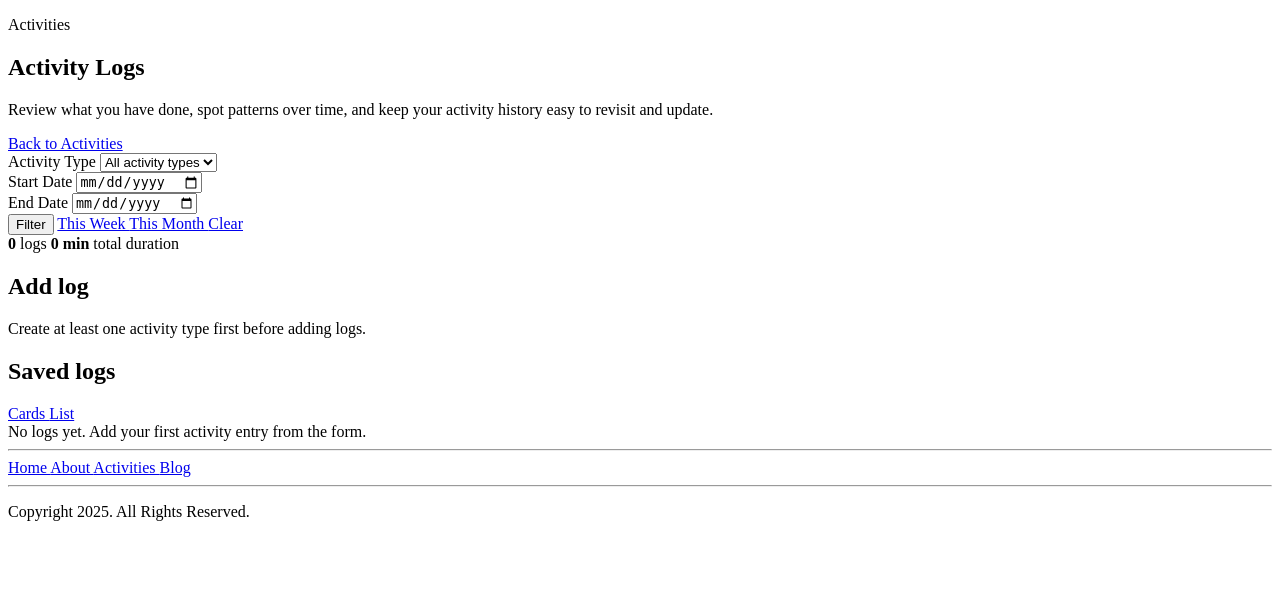
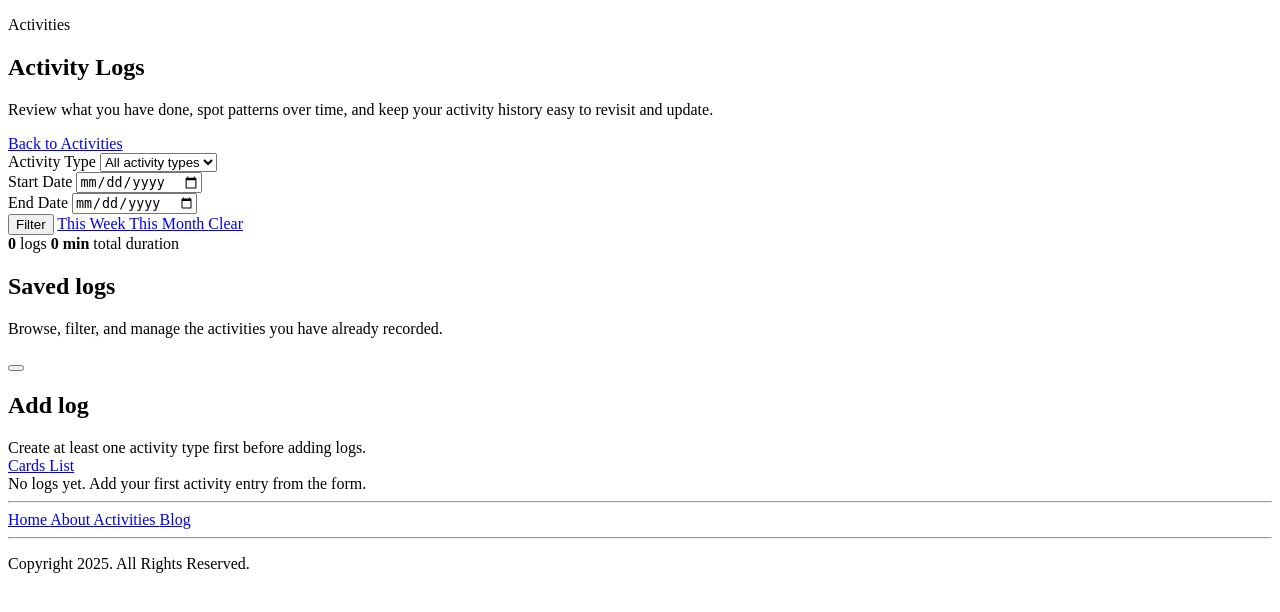
Before and after one commit to colinleroux/newMilestones, a Flask app: page /activities/logs in a window 1280 px wide. Shown: the part 44-656 px from the top of the page. Run offline with Flask 3, Linux system fonts and the light colour scheme; the visitor is signed in with stand-in values (Sample User, id 1); data that the repository does not hold is empty.

Commit message:
Hide log form behind toggle on activity logs page

```diff
--- a/deeds/templates/activities/logs.html
+++ b/deeds/templates/activities/logs.html
@@ -1,6 +1,6 @@
 {% extends "layout.html" %}
 {% block content %}
-<section class="mx-auto max-w-5xl space-y-6">
+<section class="mx-auto max-w-6xl space-y-6" x-data="{ showLogForm: {{ 'true' if editing_log or repeated_log or source_step else 'false' }} }">
   <div class="flex flex-col gap-3 sm:flex-row sm:items-center sm:justify-between">
     <div>
       <p class="text-sm font-semibold uppercase tracking-[0.2em] text-teal-700">Activities</p>
@@ -62,8 +62,22 @@
     </div>
   </div>
 
-  <div class="grid gap-6 lg:grid-cols-[0.95fr_1.05fr]">
-    <div class="rounded-3xl border border-orange-100 bg-white p-6 shadow-sm">
+  <div class="space-y-4">
+    <div class="flex flex-wrap items-center justify-between gap-3">
+      <div>
+        <h2 class="text-xl font-semibold text-slate-900">Saved logs</h2>
+        <p class="text-sm text-slate-600">Browse, filter, and manage the activities you have already recorded.</p>
+      </div>
+      <button
+        type="button"
+        class="rounded-full bg-orange-500 px-5 py-3 text-sm font-semibold text-white shadow-lg shadow-orange-200 transition hover:bg-orange-600"
+        @click="showLogForm = !showLogForm"
+      >
+        <span x-text="showLogForm ? 'Hide log form' : 'Add a new log'"></span>
+      </button>
+    </div>
+
+    <div x-show="showLogForm" x-transition class="rounded-3xl border border-orange-100 bg-white p-6 shadow-sm">
       <h2 class="text-xl font-semibold text-slate-900">
         {% if editing_log %}
           Edit log
@@ -91,15 +105,15 @@
             {% endfor %}
           </div>
 
-            <div>
-              {{ form.logged_on.label(class="mb-2 block text-sm font-medium text-slate-700") }}
-              {{ form.logged_on(class="w-full rounded-xl border border-orange-200 px-4 py-3 text-slate-800 focus:border-orange-400 focus:outline-none") }}
+          <div>
+            {{ form.logged_on.label(class="mb-2 block text-sm font-medium text-slate-700") }}
+            {{ form.logged_on(class="w-full rounded-xl border border-orange-200 px-4 py-3 text-slate-800 focus:border-orange-400 focus:outline-none") }}
             {% for error in form.logged_on.errors %}
               <p class="mt-1 text-sm text-red-600">{{ error }}</p>
             {% endfor %}
           </div>
 
-          <div class="grid gap-4 sm:grid-cols-2">
+          <div class="grid gap-4 sm:grid-cols-2 lg:grid-cols-3">
             <div>
               {{ form.duration_minutes.label(class="mb-2 block text-sm font-medium text-slate-700") }}
               {{ form.duration_minutes(class="w-full rounded-xl border border-orange-200 px-4 py-3 text-slate-800 focus:border-orange-400 focus:outline-none") }}
@@ -129,7 +143,7 @@
 
           <div class="flex flex-wrap gap-2">
             {{ form.submit(class="rounded-full bg-orange-500 px-5 py-3 text-sm font-semibold text-white transition hover:bg-orange-600") }}
-            {% if editing_log %}
+            {% if editing_log or repeated_log or source_step %}
               <a href="{{ url_for('activities.activity_logs', view=view_mode, type_id=selected_type_id, start=start_date, end=end_date, period=period) }}" class="rounded-full border border-slate-300 bg-white px-5 py-3 text-sm font-semibold text-slate-700 transition hover:bg-slate-50">
                 Cancel
               </a>
@@ -145,7 +159,6 @@
 
     <div class="rounded-3xl border border-teal-100 bg-white p-6 shadow-sm">
       <div class="mb-4 flex flex-col gap-3 sm:flex-row sm:items-center sm:justify-between">
-        <h2 class="text-xl font-semibold text-slate-900">Saved logs</h2>
         <div class="inline-flex rounded-full border border-teal-100 bg-teal-50 p-1 text-sm font-medium text-slate-700">
           <a href="{{ url_for('activities.activity_logs', type_id=selected_type_id, start=start_date, end=end_date, period=period, edit=editing_log.id if editing_log else None, repeat=repeated_log.id if repeated_log else None, view='cards') }}" class="rounded-full px-4 py-2 transition {{ 'bg-white text-slate-900 shadow-sm' if view_mode == 'cards' else 'text-slate-600 hover:text-slate-900' }}">
             Cards
```
